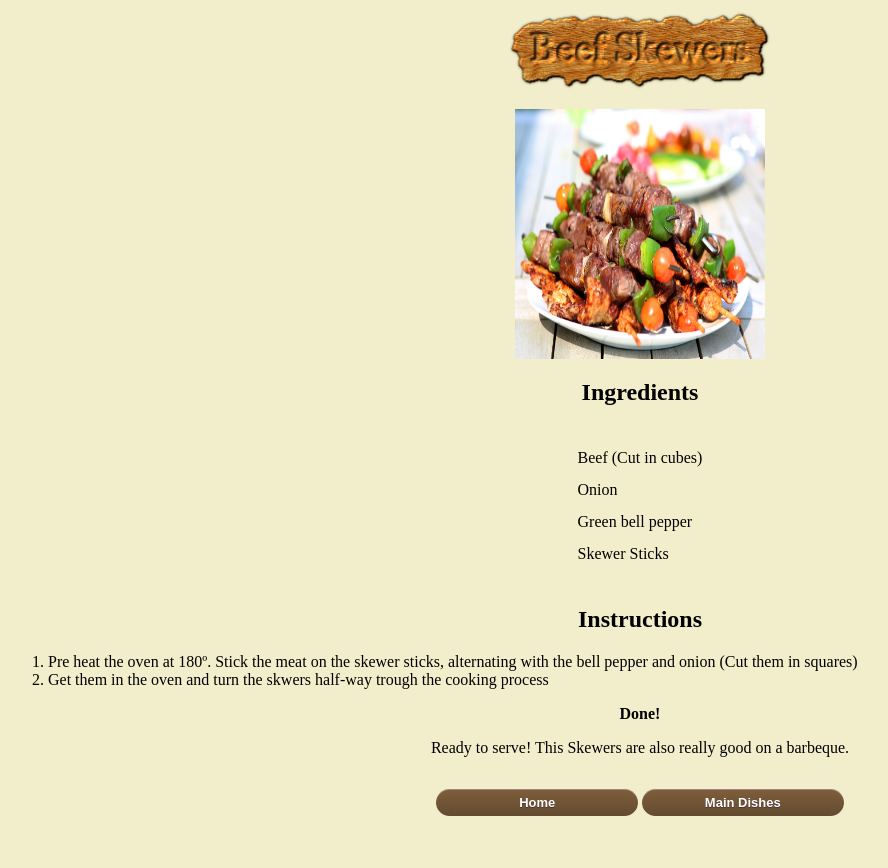
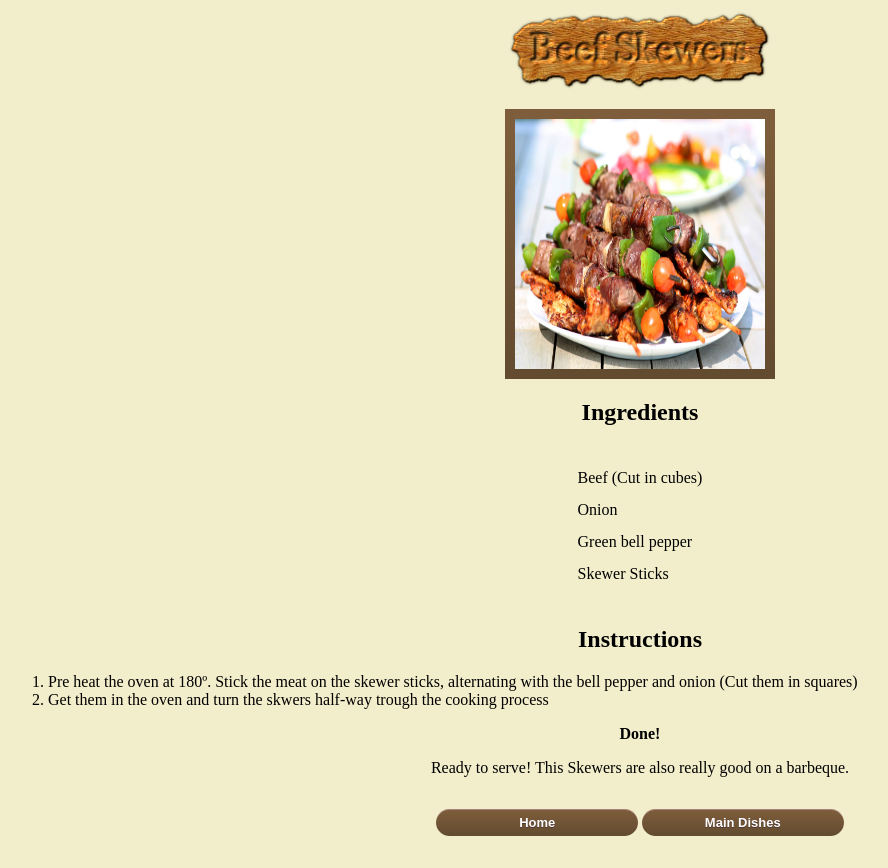
Before and after one commit to CryptoCodeWork/odin-recipes, a plain HTML site: page Main/Recipes/espetadas.html in a window 1280 px wide. Shown: the whole page, without its empty margins (0-888 px from the left). Drawn offline with Linux system fonts and the light colour scheme.

Commit message:
Add CSS borders to images

```diff
--- a/style.css
+++ b/style.css
@@ -33,7 +33,11 @@ ul.ucul {
   width: 250px;
   margin-left: auto;
   margin-right: auto;
+  border-style: solid;
+  border-width: 10px;
+  border-image: linear-gradient(to bottom, #7d5d3b 5%, #634b30 100%) 1;
 }
+
 
 .btn {
   border-radius: 15px;
```
